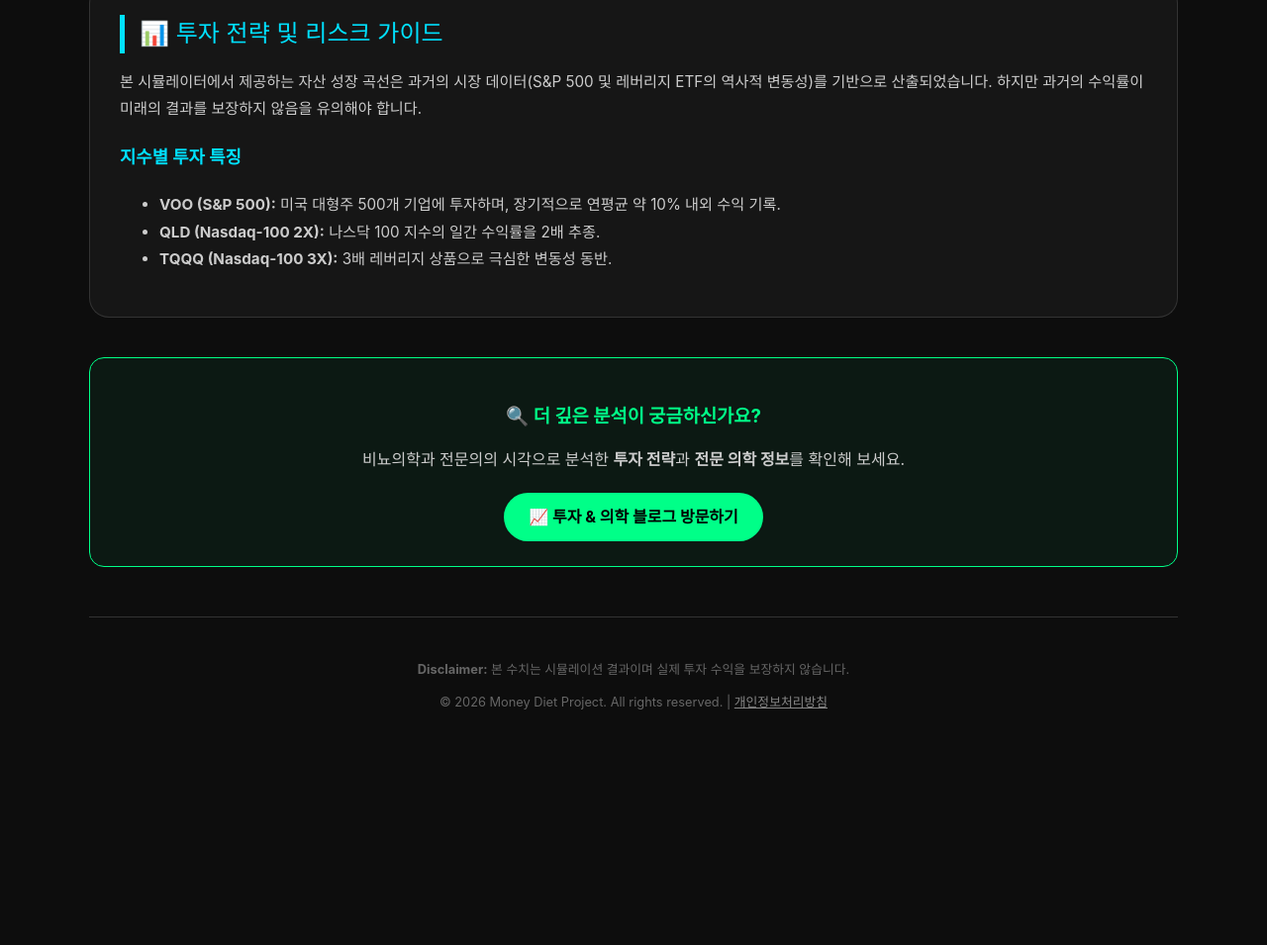
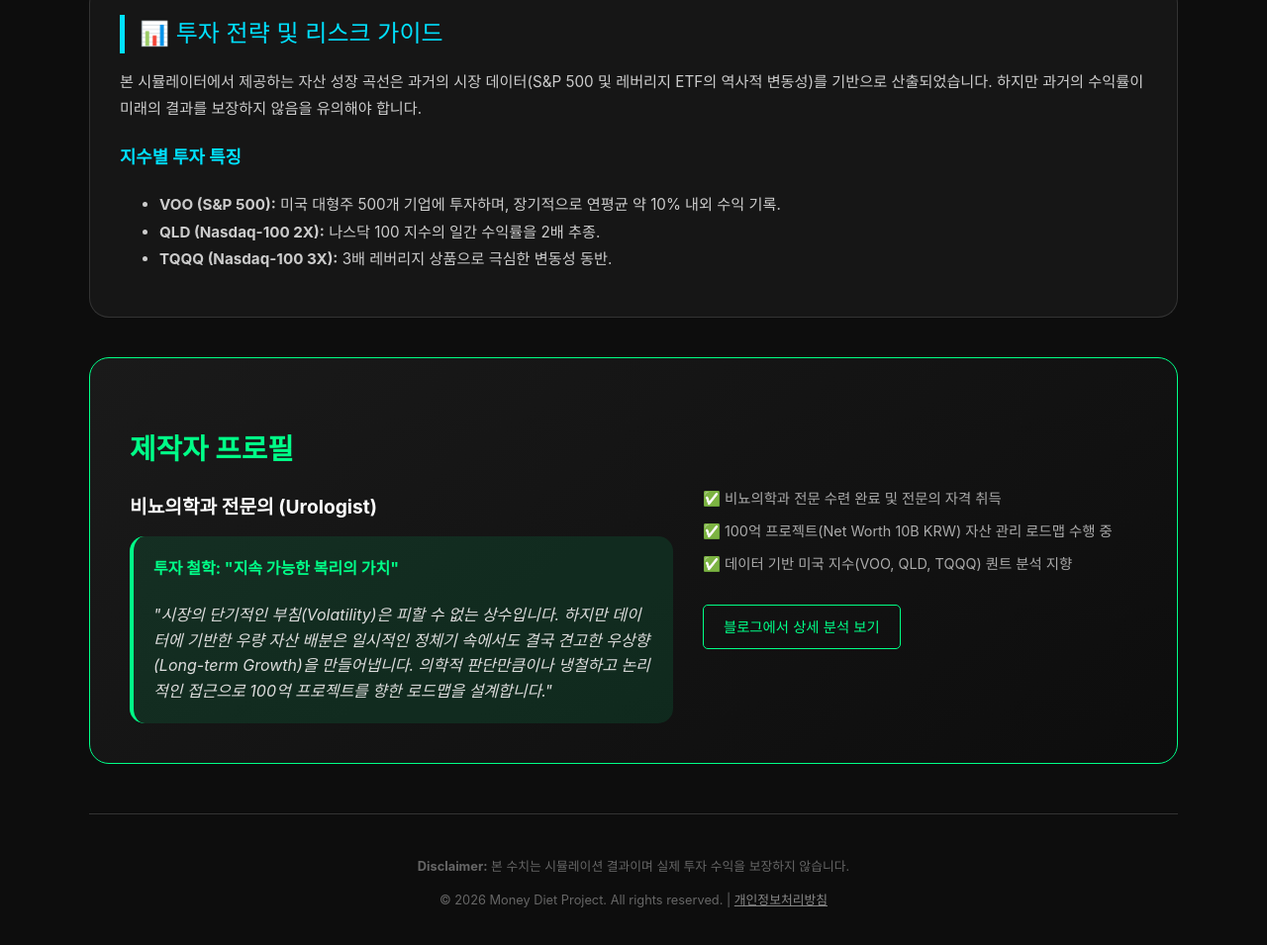
Before and after one commit to donghama137-creator/jichool-project3, a plain HTML site: page index.html in a window 1280 px wide. Shown: the part 2645-3600 px from the top of the page at 99% size. Before the commit the page ends 3429 px from the top, so only its background shows below. Drawn offline with nearby package versions, Linux system fonts and the light colour scheme; no server answers.

Commit message:
Update index.html

```diff
--- a/index.html
+++ b/index.html
@@ -198,11 +198,28 @@
         </div>
     </section>
 
-    <section id="creator-info" style="padding: 25px; background: rgba(0, 255, 136, 0.05); border: 1px solid var(--primary); border-radius: 15px; text-align: center;">
-        <h3 style="color: var(--primary); margin-bottom: 15px;">🔍 더 깊은 분석이 궁금하신가요?</h3>
-        <p style="color: #ccc; margin-bottom: 20px;">비뇨의학과 전문의의 시각으로 분석한 <b>투자 전략</b>과 <b>전문 의학 정보</b>를 확인해 보세요.</p>
-        <a href="https://winsum94.tistory.com" target="_blank" style="padding: 12px 25px; background: var(--primary); color: #000; text-decoration: none; border-radius: 30px; font-weight: bold; display: inline-block;">📈 투자 & 의학 블로그 방문하기</a>
-    </section>
+    <section id="expert-profile" style="margin-top: 40px; padding: 40px; background: linear-gradient(145deg, #1a1a1a, #0d0d0d); border: 1px solid var(--primary); border-radius: 20px;">
+    <div style="display: flex; align-items: center; gap: 30px; flex-wrap: wrap;">
+        <div style="flex: 1; min-width: 250px;">
+            <h3 style="color: var(--primary); margin-bottom: 10px; font-size: 1.8rem;">제작자 프로필</h3>
+            <p style="font-size: 1.2rem; font-weight: bold; margin-bottom: 15px;">비뇨의학과 전문의 (Urologist)</p>
+            <div style="background: rgba(0, 255, 136, 0.1); padding: 20px; border-radius: 15px; border-left: 4px solid var(--primary);">
+                <h4 style="color: var(--primary); margin-top: 0;">투자 철학: "지속 가능한 복리의 가치"</h4>
+                <p style="color: #ddd; font-style: italic; margin-bottom: 0;">
+                    "시장의 단기적인 부침(Volatility)은 피할 수 없는 상수입니다. 하지만 데이터에 기반한 우량 자산 배분은 일시적인 정체기 속에서도 결국 견고한 우상향(Long-term Growth)을 만들어냅니다. 의학적 판단만큼이나 냉철하고 논리적인 접근으로 100억 프로젝트를 향한 로드맵을 설계합니다."
+                </p>
+            </div>
+        </div>
+        <div style="flex: 0.8; min-width: 250px; color: #aaa; font-size: 0.9rem;">
+            <ul style="list-style: none; padding: 0;">
+                <li style="margin-bottom: 10px;">✅ 비뇨의학과 전문 수련 완료 및 전문의 자격 취득</li>
+                <li style="margin-bottom: 10px;">✅ 100억 프로젝트(Net Worth 10B KRW) 자산 관리 로드맵 수행 중</li>
+                <li style="margin-bottom: 10px;">✅ 데이터 기반 미국 지수(VOO, QLD, TQQQ) 퀀트 분석 지향</li>
+            </ul>
+            <a href="https://winsum94.tistory.com" target="_blank" style="display: inline-block; margin-top: 15px; padding: 10px 20px; border: 1px solid var(--primary); color: var(--primary); text-decoration: none; border-radius: 5px; transition: 0.3s;">블로그에서 상세 분석 보기</a>
+        </div>
+    </div>
+</section>
 
     <footer style="margin-top: 50px; padding: 30px; border-top: 1px solid #333; color: #666; font-size: 0.8rem; text-align: center;">
         <p><strong>Disclaimer:</strong> 본 수치는 시뮬레이션 결과이며 실제 투자 수익을 보장하지 않습니다.</p>
```
